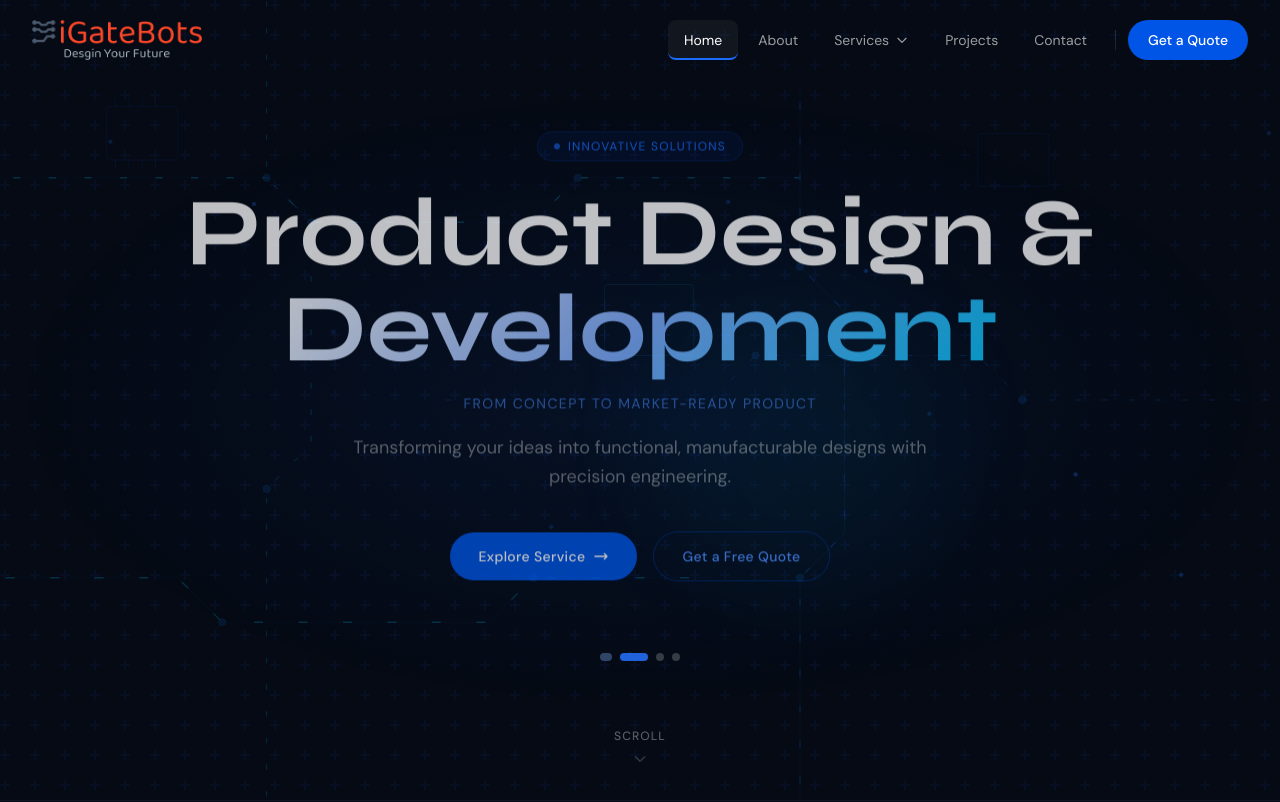
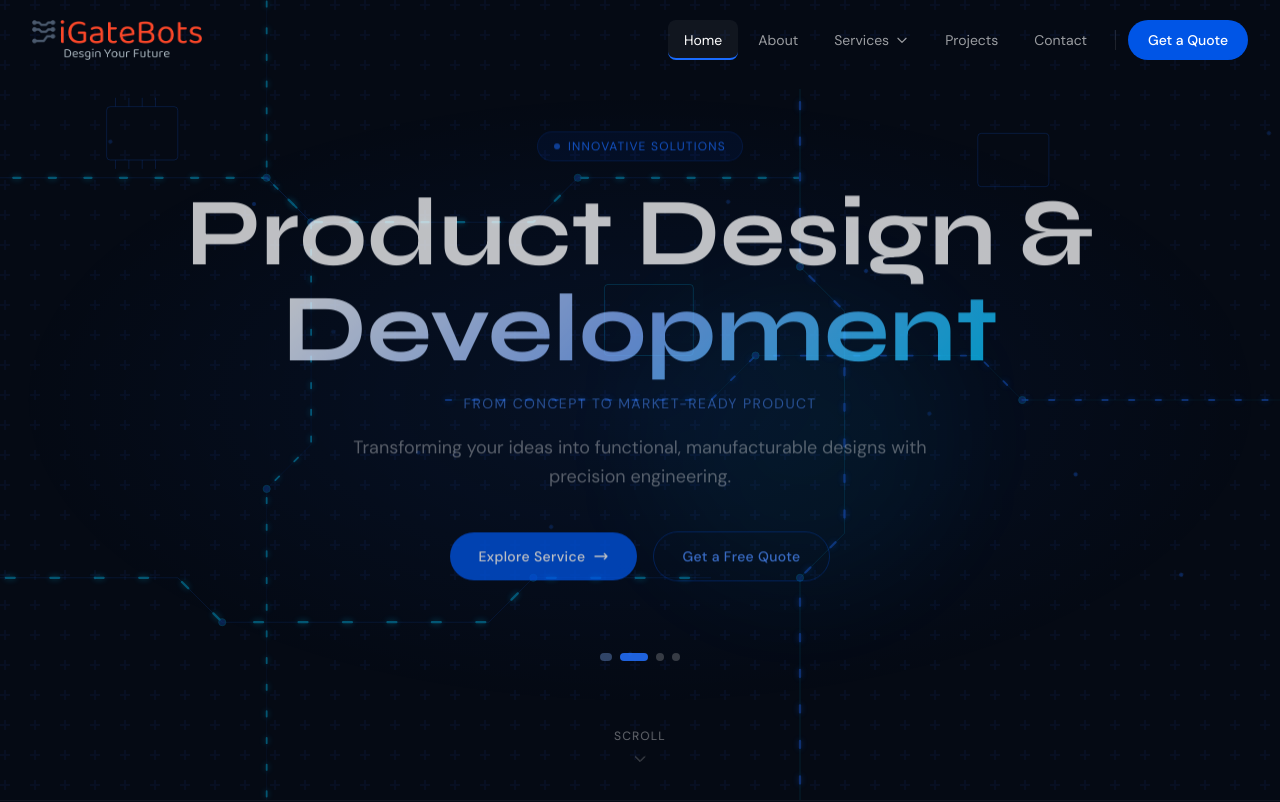
Before and after one commit to sivabharath23/igatebots-v2, a React (Vite) app: page / in a window 1280 px wide. Shown: the top 802 px of the page. Built offline with nearby package versions, Linux system fonts and the light colour scheme.

Commit message:
Enhance PCB trace flow visual weight with custom SVG glow filter, rounded caps, and higher stroke widths

```diff
--- a/src/components/PCBBackground.jsx
+++ b/src/components/PCBBackground.jsx
@@ -10,23 +10,33 @@ export default function PCBBackground({ className = '' }) {
       <div className="absolute top-3/4 left-1/2 w-64 h-64 bg-primary-400/6 rounded-full blur-3xl animate-pulse-slow" style={{ animationDelay: '4s' }} />
 
       {/* PCB Traces SVG */}
-      <svg className="absolute inset-0 w-full h-full opacity-20" viewBox="0 0 1440 900" fill="none" preserveAspectRatio="xMidYMid slice">
+      <svg className="absolute inset-0 w-full h-full opacity-40" viewBox="0 0 1440 900" fill="none" preserveAspectRatio="xMidYMid slice">
+        <defs>
+          <filter id="glow" x="-20%" y="-20%" width="140%" height="140%">
+            <feGaussianBlur stdDeviation="3.5" result="blur" />
+            <feMerge>
+              <feMergeNode in="blur" />
+              <feMergeNode in="SourceGraphic" />
+            </feMerge>
+          </filter>
+        </defs>
+
         {/* Horizontal traces */}
-        <path d="M0 200 H300 L350 250 H600 L650 200 H900" stroke="#1a6cff" strokeWidth="1" opacity="0.3" />
-        <path d="M0 200 H300 L350 250 H600 L650 200 H900" stroke="#00c8ff" strokeWidth="1.5" className="flow-trace" />
+        <path d="M0 200 H300 L350 250 H600 L650 200 H900" stroke="#1a6cff" strokeWidth="1" opacity="0.35" />
+        <path d="M0 200 H300 L350 250 H600 L650 200 H900" stroke="#00c8ff" strokeWidth="2.5" strokeLinecap="round" className="flow-trace" filter="url(#glow)" />
 
-        <path d="M500 450 H800 L850 400 H1100 L1150 450 H1440" stroke="#00c8ff" strokeWidth="0.5" opacity="0.3" />
-        <path d="M500 450 H800 L850 400 H1100 L1150 450 H1440" stroke="#1a6cff" strokeWidth="1" className="flow-trace-fast" />
+        <path d="M500 450 H800 L850 400 H1100 L1150 450 H1440" stroke="#00c8ff" strokeWidth="0.5" opacity="0.35" />
+        <path d="M500 450 H800 L850 400 H1100 L1150 450 H1440" stroke="#1a6cff" strokeWidth="2" strokeLinecap="round" className="flow-trace-fast" filter="url(#glow)" />
 
-        <path d="M0 650 H200 L250 700 H550 L600 650 H800" stroke="#1a6cff" strokeWidth="1" opacity="0.3" />
-        <path d="M0 650 H200 L250 700 H550 L600 650 H800" stroke="#00c8ff" strokeWidth="1.5" className="flow-trace-slow" />
+        <path d="M0 650 H200 L250 700 H550 L600 650 H800" stroke="#1a6cff" strokeWidth="1" opacity="0.35" />
+        <path d="M0 650 H200 L250 700 H550 L600 650 H800" stroke="#00c8ff" strokeWidth="2.5" strokeLinecap="round" className="flow-trace-slow" filter="url(#glow)" />
 
         {/* Vertical traces */}
-        <path d="M300 0 V200 L350 250 V500 L300 550 V900" stroke="#1a6cff" strokeWidth="0.5" opacity="0.3" />
-        <path d="M300 0 V200 L350 250 V500 L300 550 V900" stroke="#00c8ff" strokeWidth="1" className="flow-trace-fast" />
+        <path d="M300 0 V200 L350 250 V500 L300 550 V900" stroke="#1a6cff" strokeWidth="0.5" opacity="0.35" />
+        <path d="M300 0 V200 L350 250 V500 L300 550 V900" stroke="#00c8ff" strokeWidth="2" strokeLinecap="round" className="flow-trace-fast" filter="url(#glow)" />
 
-        <path d="M900 100 V300 L950 350 V600 L900 650 V900" stroke="#00c8ff" strokeWidth="1" opacity="0.3" />
-        <path d="M900 100 V300 L950 350 V600 L900 650 V900" stroke="#1a6cff" strokeWidth="1.5" className="flow-trace" />
+        <path d="M900 100 V300 L950 350 V600 L900 650 V900" stroke="#00c8ff" strokeWidth="1" opacity="0.35" />
+        <path d="M900 100 V300 L950 350 V600 L900 650 V900" stroke="#1a6cff" strokeWidth="2.5" strokeLinecap="round" className="flow-trace" filter="url(#glow)" />
 
         {/* Via dots */}
         {[
```
